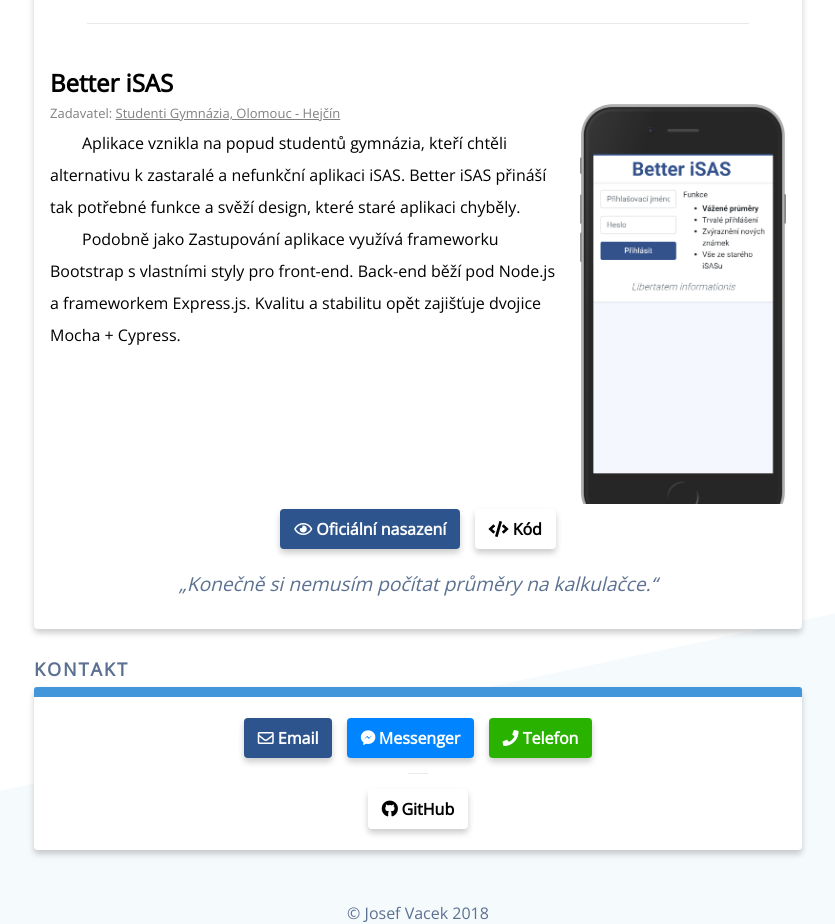
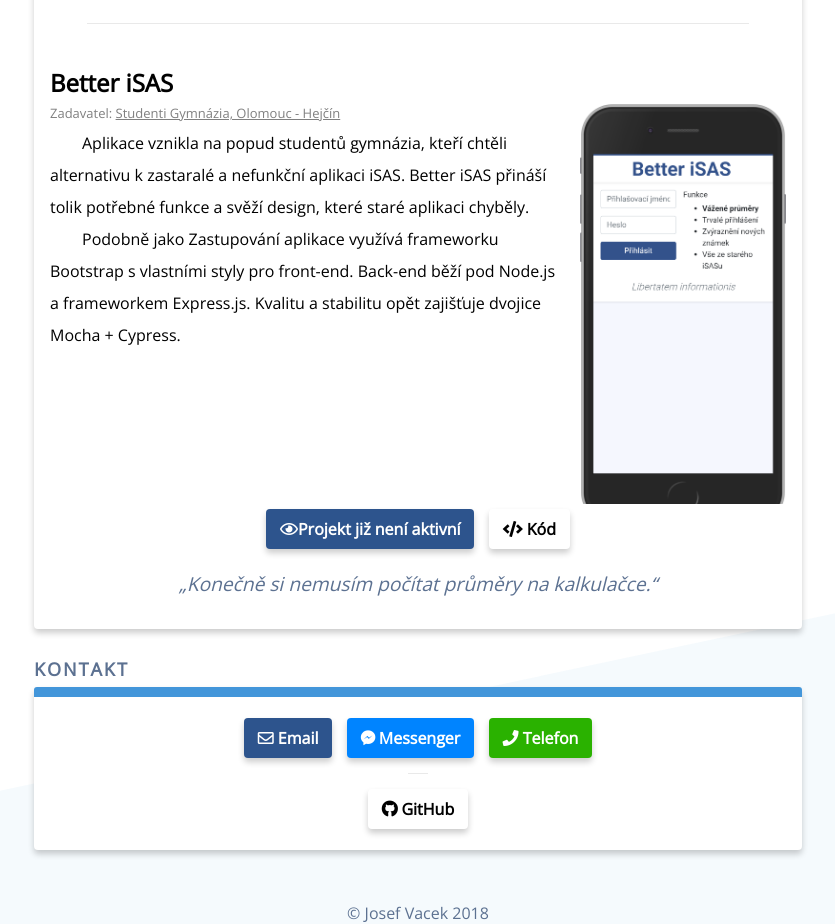
Before and after one commit to vacekj/old-portfolio, a website built with webpack: page index.html in a window 1280 px wide. Shown: the part 1165-2089 px from the top of the page, without its empty margins (222-1057 px from the left). Built offline with nearby package versions, Linux system fonts and the light colour scheme.

Commit message:
feat: remove isas page

```diff
--- a/index.html
+++ b/index.html
@@ -110,7 +110,7 @@
                     <div class="project-desc">
                         <p>
                             Aplikace vznikla na popud studentů gymnázia, kteří chtěli alternativu k zastaralé a nefunkční aplikaci iSAS. Better iSAS
-                            přináší tak potřebné funkce a svěží design, které staré aplikaci chyběly.
+                            přináší tolik potřebné funkce a svěží design, které staré aplikaci chyběly.
                         </p>
                         <p>
                             Podobně jako Zastupování aplikace využívá frameworku Bootstrap s vlastními styly pro front-end. Back-end běží pod Node.js
@@ -125,8 +125,8 @@
                     </a>
                 </div>
                 <div class="flex-column project-links">
-                    <a href="https://isas.zlepsi.me" class="button button-hover shadow button-live">
-                        <i class="far fa-eye"></i> Oficiální nasazení</a>
+                    <a href="#" class="button button-hover shadow button-live">
+                        <i class="far fa-eye"></i>Projekt již není aktivní</a>
                     <a href="https://github.com/jouzalol/better-isas" class="button button-hover shadow button-code">
                         <i class="fas fa-code"></i> Kód</a>
                 </div>
```
